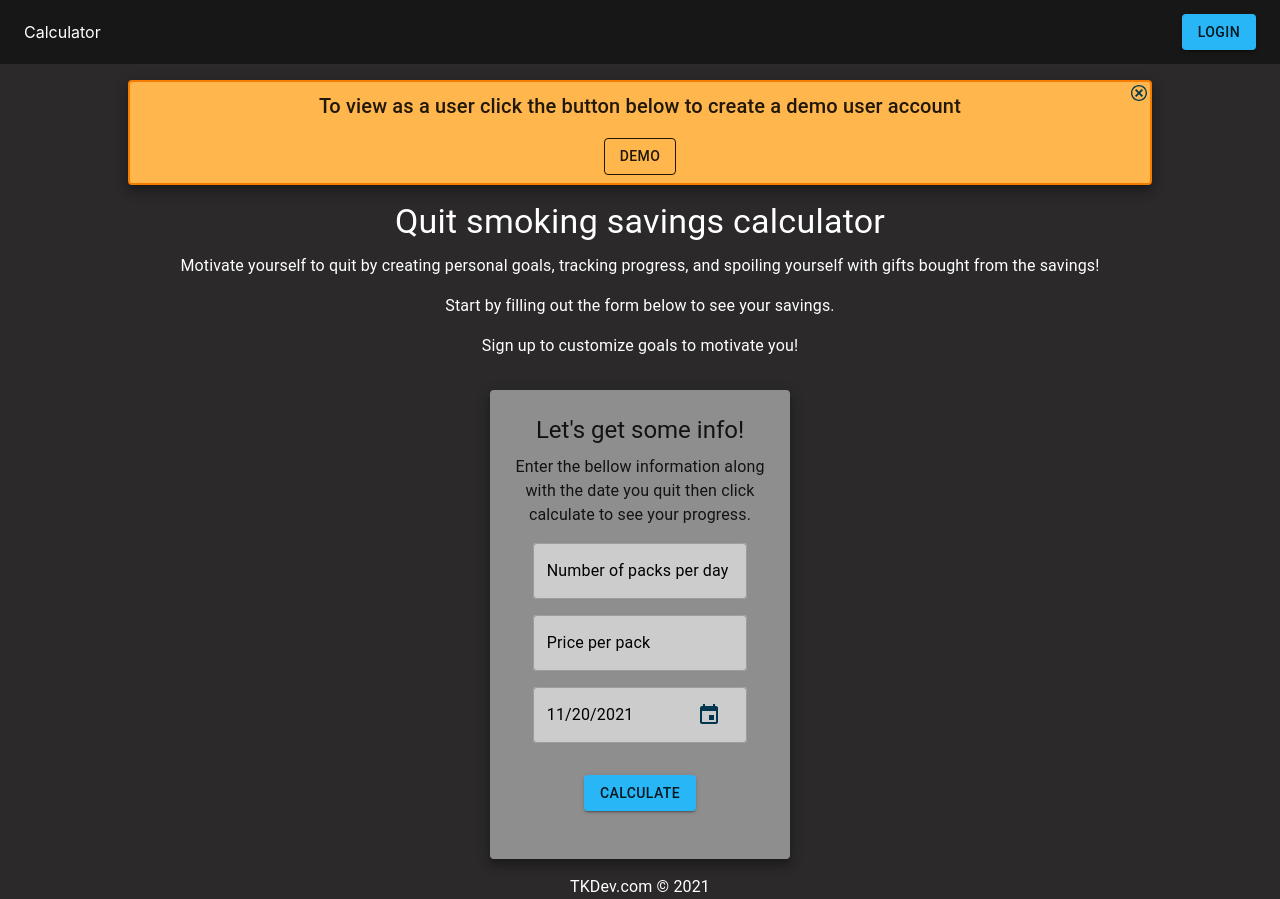
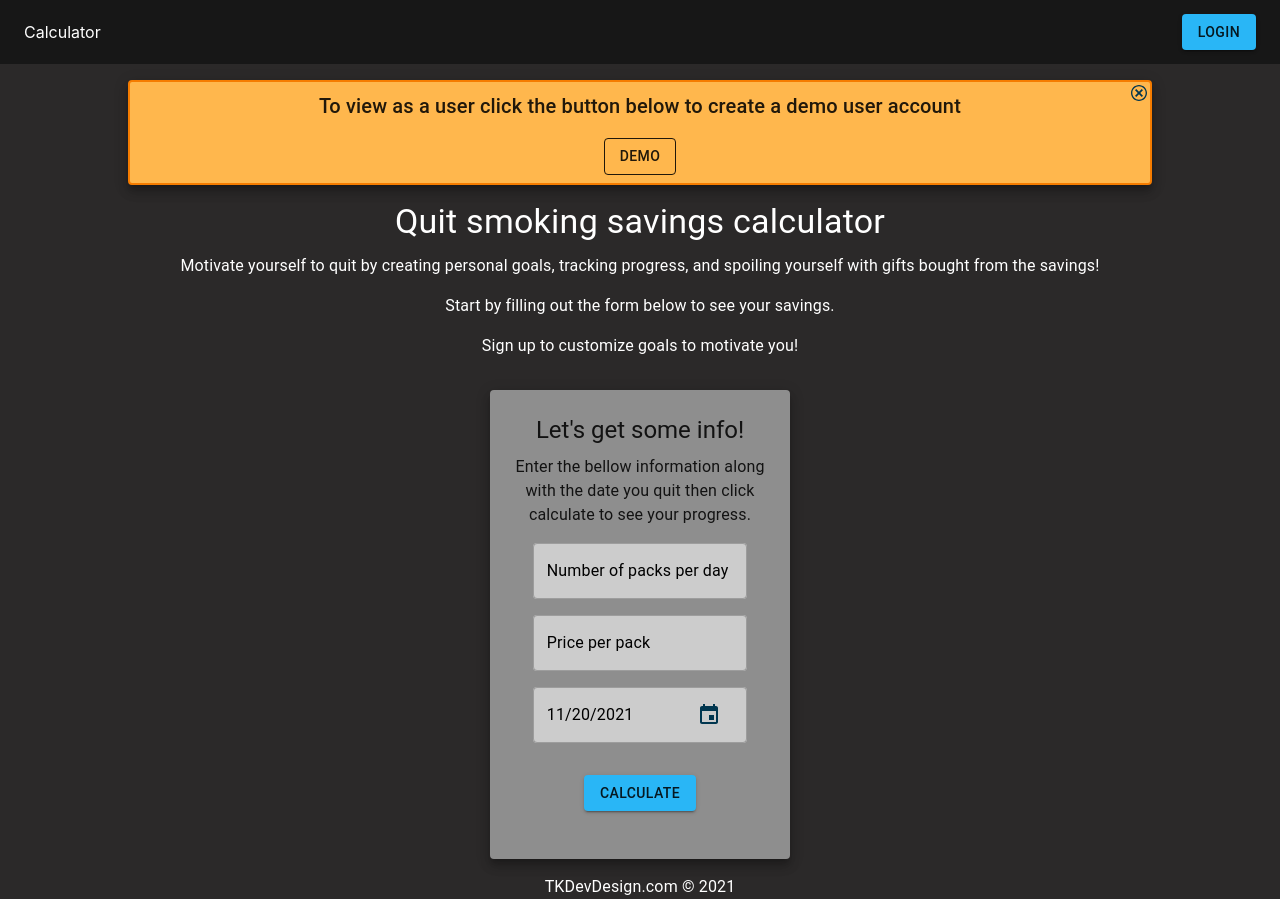
Before and after one commit to TKravel/quit-calc-client, a React (Create React App) app: page / in a window 1280 px wide. Built offline with nearby package versions, Linux system fonts and the light colour scheme; no server answers.

Commit message:
Update copyright in footer

```diff
--- a/src/components/Footer.jsx
+++ b/src/components/Footer.jsx
@@ -16,7 +16,7 @@ const Footer = () => {
 
 	return (
 		<Typography className={classes.footer}>
-			TKDev.com &copy; {currentYear}
+			TKDevDesign.com &copy; {currentYear}
 		</Typography>
 	);
 };
```
